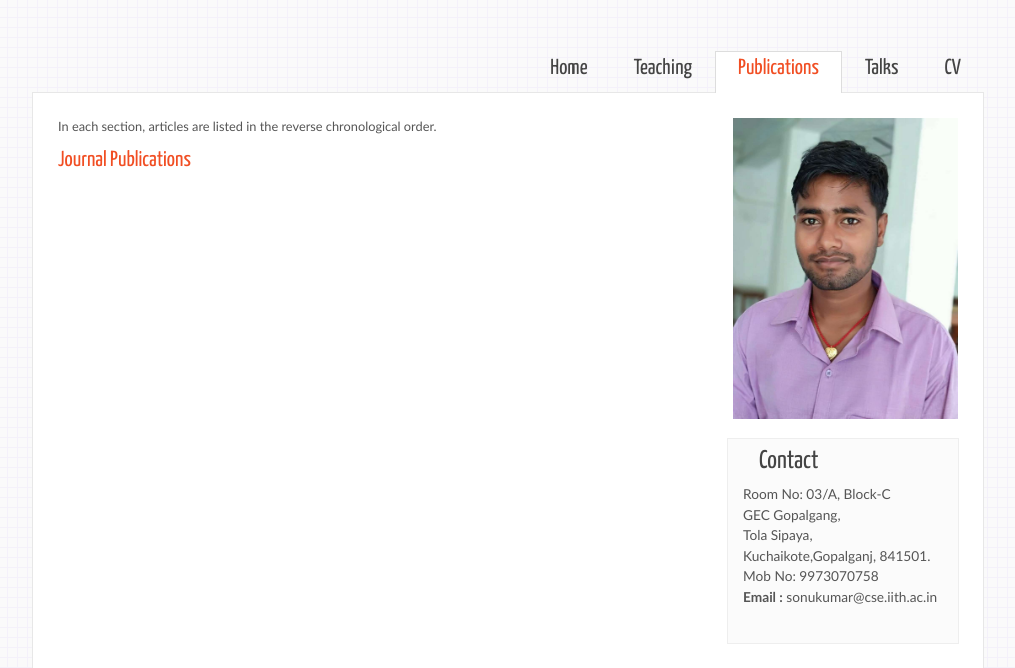
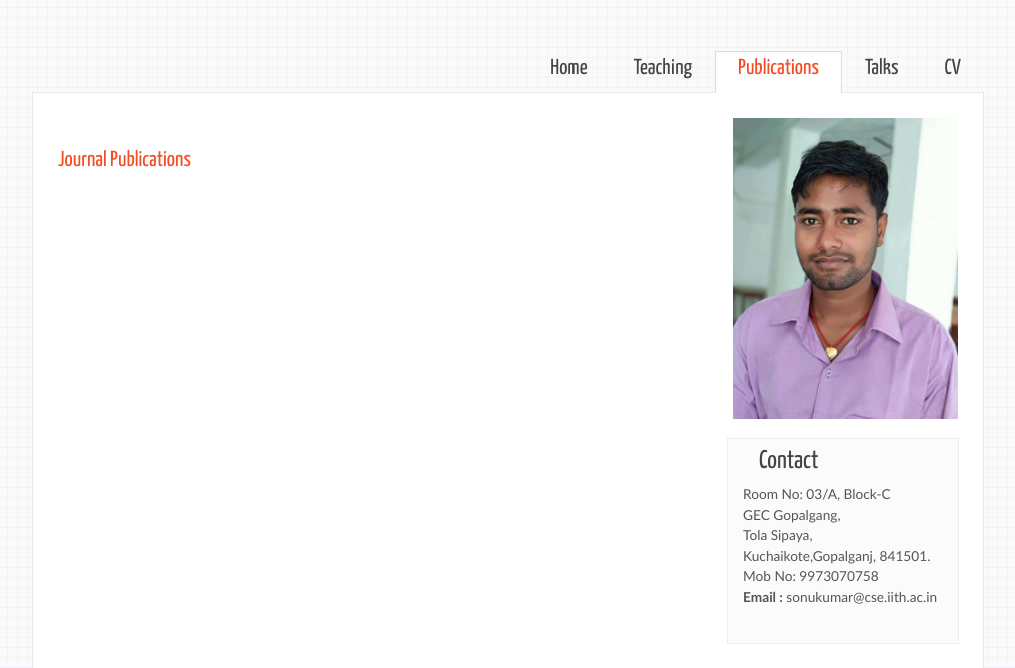
Before and after one commit to Sonu228/profile, a plain HTML site: page Publication.html in a window 1280 px wide. Shown: the part 73-741 px from the top of the page, without its empty margins (133-1148 px from the left). Drawn offline with Linux system fonts and the light colour scheme.

Commit message:
publication changed on 16-04-2024 commit

```diff
--- a/Publication.html
+++ b/Publication.html
@@ -59,7 +59,7 @@
                </div>
       <div id="content">
 
-In each section, articles are listed in the reverse chronological order.
+<!-- In each section, articles are listed in the reverse chronological order. -->
 
 <!-- All the journal publications are also appeared in some conference. In each section, articles are listed
 in the reverse chronological order.-->
```
